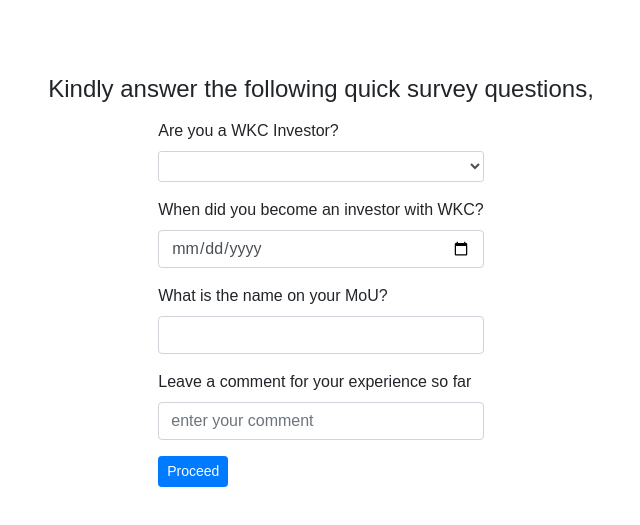
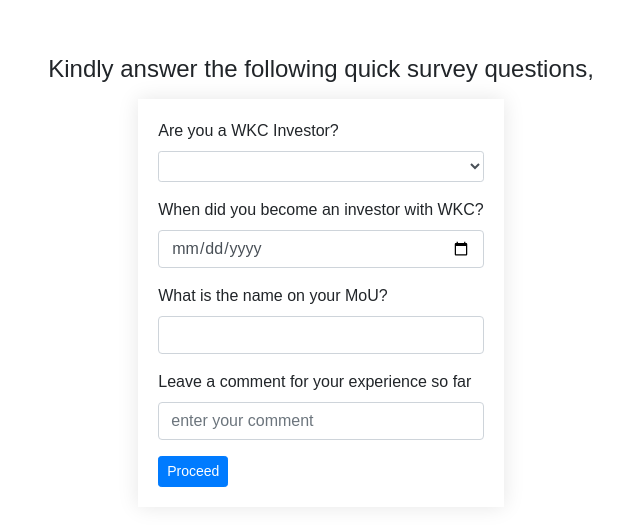
Before and after one commit to samuelkurdz/blink-party, a Vue app: page /register in a window 1280 px wide. Shown: the part 119-644 px from the top of the page, without its empty margins (319-959 px from the left). Built offline with nearby package versions, Linux system fonts and the light colour scheme; a web font is replaced by a local one.

Commit message:
form design commence

```diff
--- a/src/views/User-Register.vue
+++ b/src/views/User-Register.vue
@@ -4,7 +4,8 @@
       Kindly answer the following quick survey questions,
     </h4>
     <div class="action-point mt-2">
-      <section>
+      <section class="form-container">
+        <div class="form">
           <div class="form-group">
             <label for="isWKUInvestor">Are you a WKC Investor? </label>
             <select id="isWKUInvestor" class="form-control
@@ -27,6 +28,7 @@
             <label for="comment">Leave a comment for your experience so far </label>
             <input type="text" class="form-control" v-model="survey.comment"
                    id="comment" placeholder="enter your comment">
+          </div>
         </div>
         <button @click.prevent="submitSurvey"
                 class="btn btn-sm btn-primary">
@@ -76,4 +78,13 @@
   display: flex;
   justify-content: center;
 }
+
+.form-container {
+  background: #fff;
+  position: relative;
+  padding: 20px;
+  margin: auto;
+  box-shadow: 0 0 20px 0 rgba(0, 0, 0, 0.1);
+  overflow: hidden;
+}
 </style>
```
Lines whose indentation alone changed are shown as unchanged.
